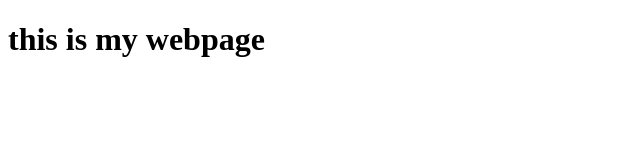
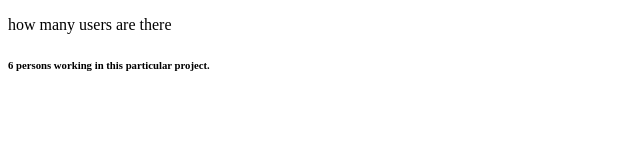
Before and after one commit to shehzadaliqadri/my-new-repo-smit-batch8, a plain HTML site: page index.html in a window 1280 px wide. Shown: the whole page, without its empty margins (0-640 px from the left). Drawn offline with Linux system fonts and the light colour scheme.

Commit message:
updated index.html

```diff
--- a/index.html
+++ b/index.html
@@ -9,7 +9,8 @@
 </head>
 
 <body>
-<h1>this is my webpage</h1>
+    <p>how many users are there</p>
+    <h6>6 persons working in this particular project.</h6>
 </body>
 
 </html>
```
